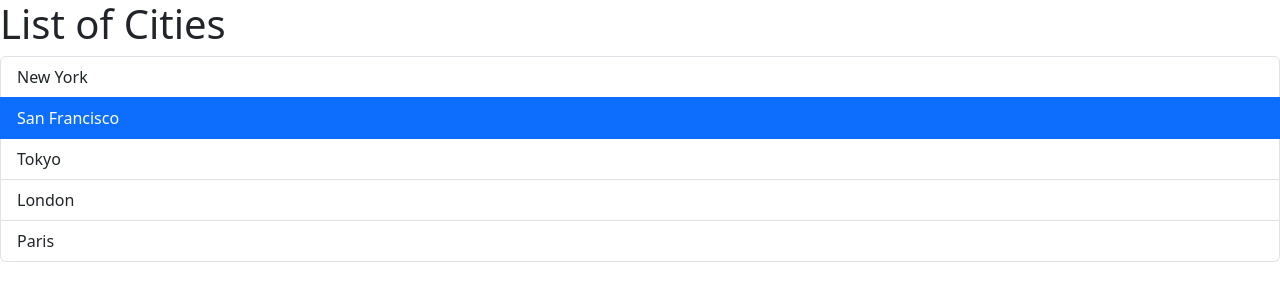
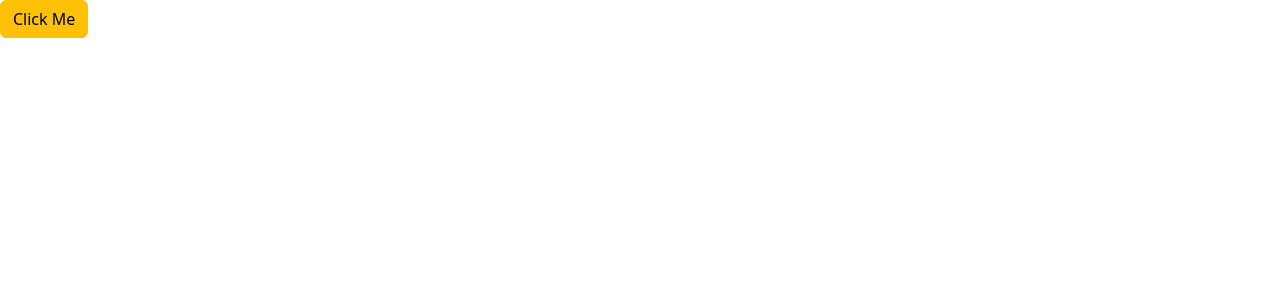
Before and after one commit to iamhusrev/mosh-react-course, a React (Vite) app: page / in a window 1280 px wide. Shown: the top 300 px of the page. Built offline with nearby package versions, Linux system fonts and the light colour scheme.

Commit message:
feat: refactor App component to use Button and Alert; remove ListGroup and related logic

```diff
--- a/src/App.tsx
+++ b/src/App.tsx
@@ -1,20 +1,16 @@
+import { useState } from "react";
 import "./App.css";
-import ListGroup from "./components/ListGroup";
+import Button from "./components/Button";
+import Alert from "./components/Alert";
 
 function App() {
-  const cities = ["New York", "San Francisco", "Tokyo", "London", "Paris"];
-
-  const handleSelectItem = (item: string) => {
-    console.log(item);
-  };
+  const [showAlert, setShowAlert] = useState(false);
 
   return (
     <>
-      <ListGroup
-        items={cities}
-        heading="List of Cities"
-        onSelectItem={handleSelectItem}
-      />
+      <Button color='warning' children="Click Me" onClick={() => setShowAlert(!showAlert)} />
+
+      {showAlert && <Alert>This is an alert</Alert>}
     </>
   );
 }
--- a/src/components/Alert.tsx
+++ b/src/components/Alert.tsx
@@ -1,7 +1,23 @@
-const Alert = () => {
+import type { ReactNode } from "react";
+
+interface Props {
+  children: ReactNode;
+}
+
+const Alert = ({ children }: Props) => {
   return (
-    <div className="alert alert-primary" role="alert">
-      A simple primary alert—check it out!
+    <div
+      className="alert alert-warning alert-dismissible fade show"
+      role="alert"
+    >
+      <strong>Holy guacamole!</strong> You should check in on some of those
+      fields below.
+      <button
+        type="button"
+        className="btn-close"
+        data-bs-dismiss="alert"
+        aria-label="Close"
+      ></button>
     </div>
   );
 };
--- /dev/null
+++ b/src/components/Button.tsx
@@ -0,0 +1,19 @@
+interface buttonProps {
+  children: string;
+  onClick: () => void;
+  color?: 'primary' | 'secondary' | 'success' | 'danger' | 'warning' | 'info' | 'light' | 'dark';
+}
+
+const Button = ({ children, onClick, color = 'primary' }: buttonProps) => {
+  return (
+    <button
+      type="button"
+      className={`btn btn-${color}`}
+      onClick={onClick}
+    >
+      {children}
+    </button>
+  );
+};
+
+export default Button;
```
